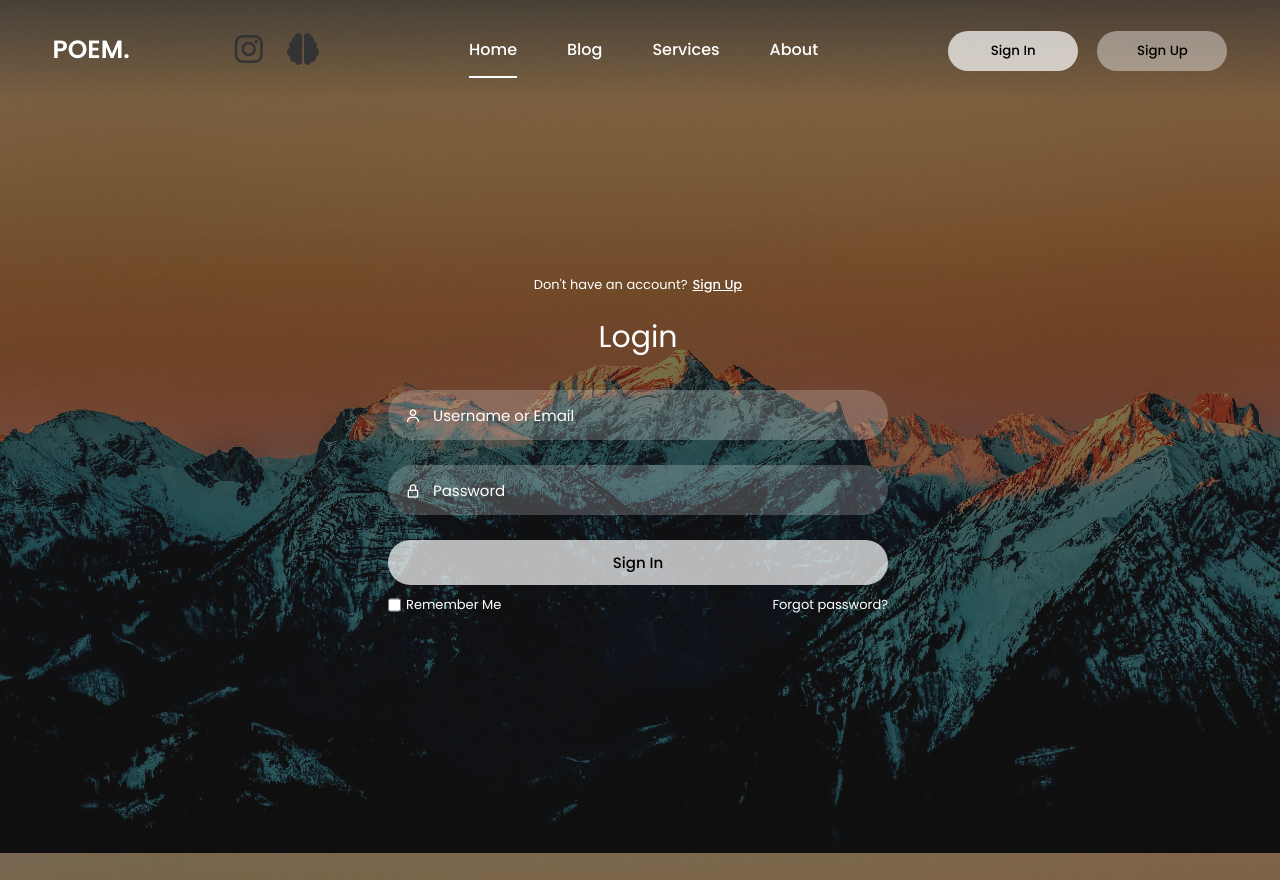
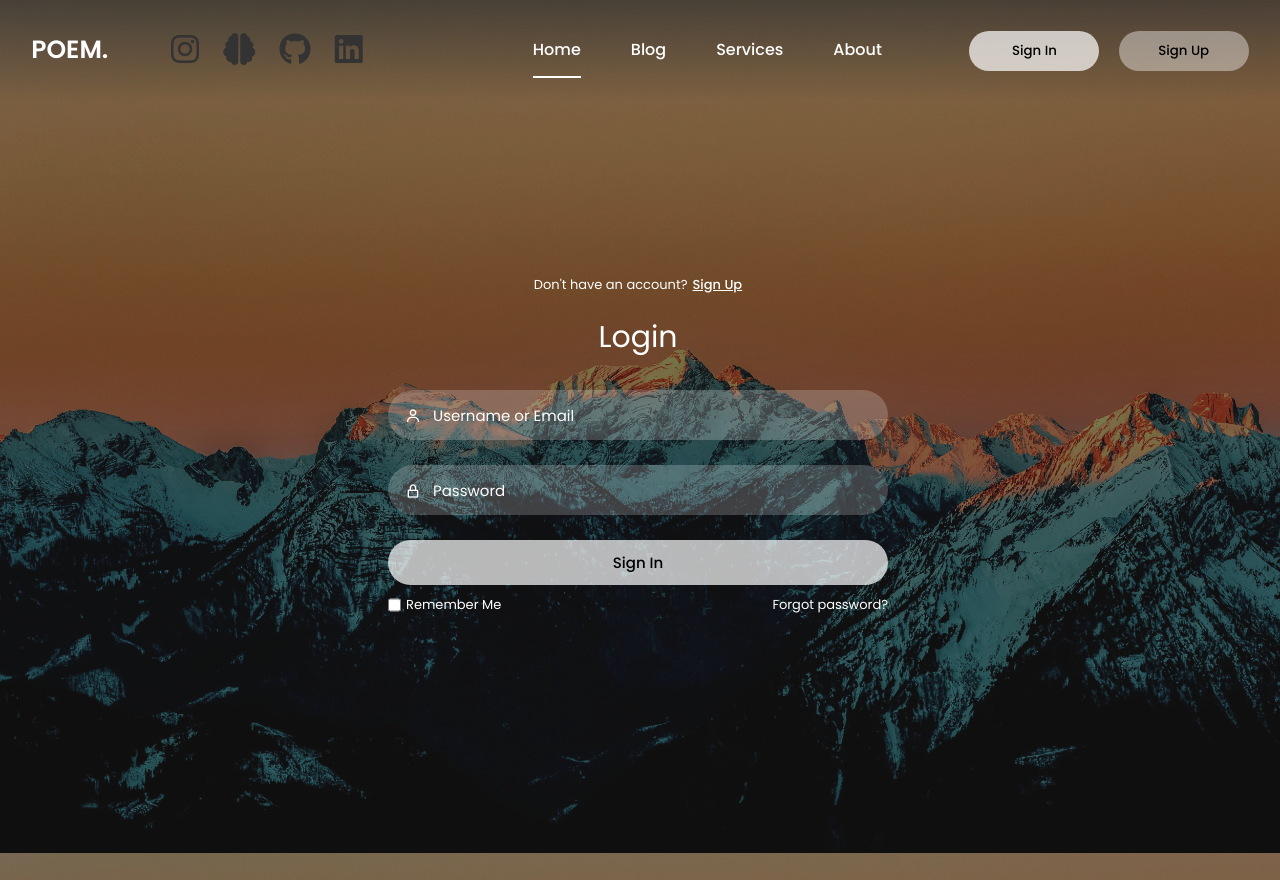
Before and after one commit to Arshkumar-elite/B.Y.T.E-project, a plain HTML site: page index.html in a window 1280 px wide. Drawn offline with nearby package versions, Linux system fonts and the light colour scheme.

Commit message:
index.html

```diff
--- a/index.html
+++ b/index.html
@@ -24,6 +24,11 @@
                 <a href="https://byte-mait.netlify.app/home" target="_blank">
                     <i class="fas fa-brain"></i>
                 </a>
+                <a href="https://github.com/Arshkumar-elite" target="_blank">
+                    <i class="fab fa-github"></i>
+                </a>
+                <a href="https://www.linkedin.com/in/arsh-kumar-elite/" target="_blank">
+                    <i class="fab fa-linkedin"></i>
             </div>
             <div class="nav-menu" id="navMenu">
                 <ul>
@@ -291,3 +296,5 @@
 </script>
 </body>
 </html>
+
+</html>
```
